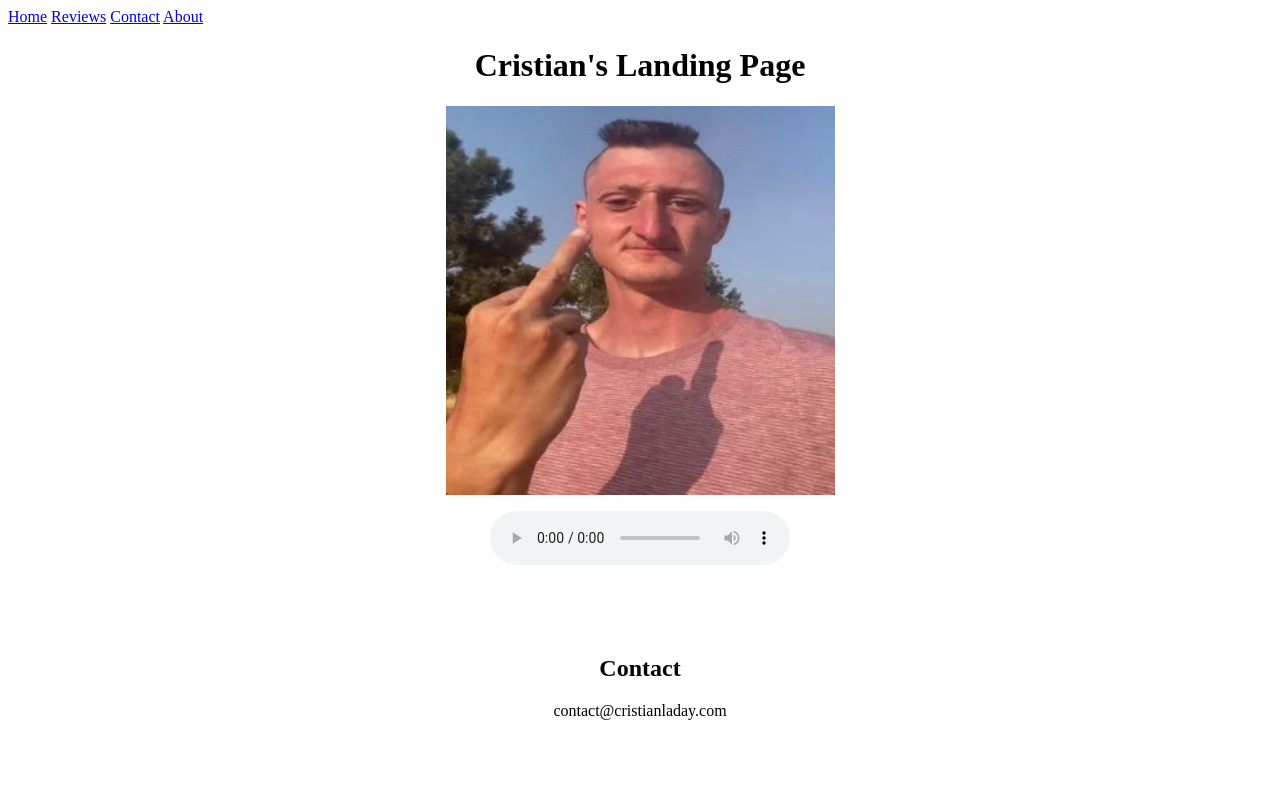
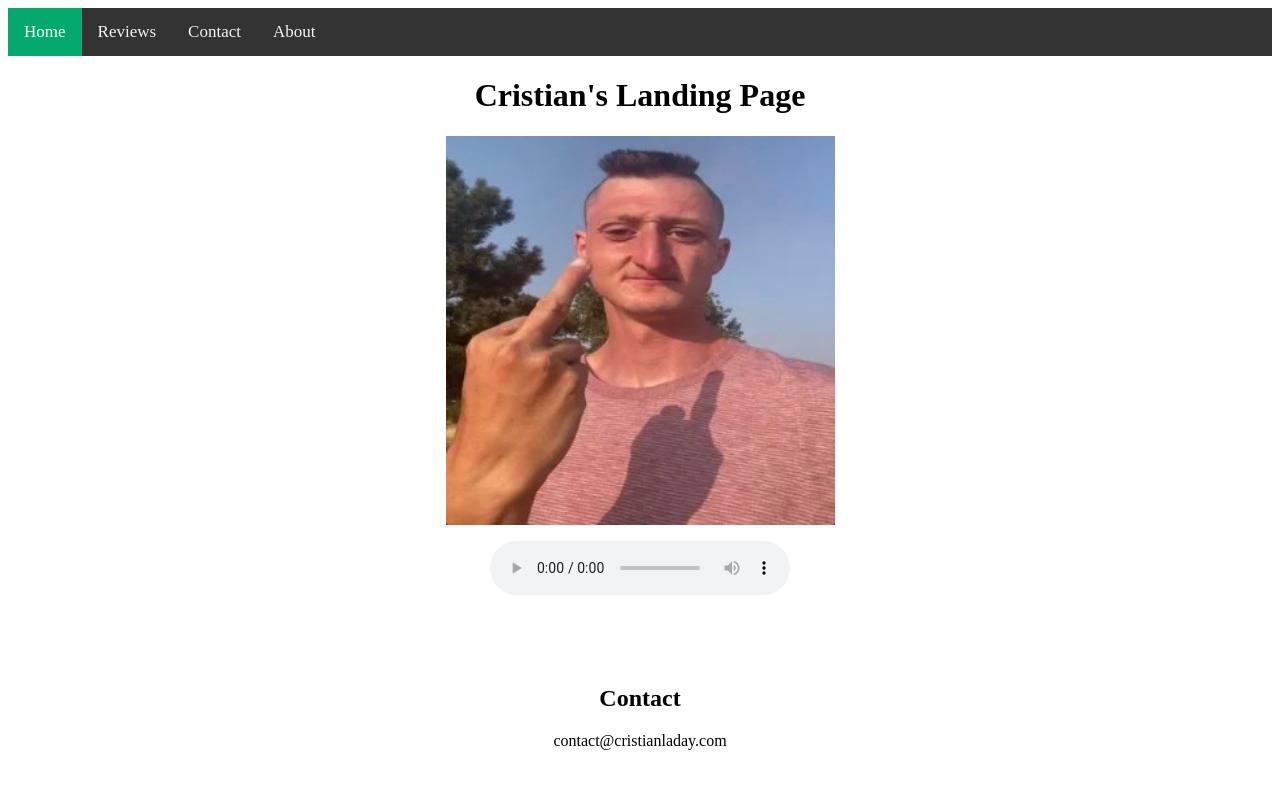
Before and after one commit to cristianwaday/website, a plain HTML site: page index.html in a window 1280 px wide. Drawn offline with Linux system fonts and the light colour scheme.

Commit message:
Update index.html

```diff
--- a/index.html
+++ b/index.html
@@ -11,6 +11,31 @@
   <a href="#contact">Contact</a>
   <a href="#about">About</a>
 </div>
+<style>
+.topnav {
+  overflow: hidden;
+  background-color: #333;
+}
+
+.topnav a {
+  float: left;
+  color: #f2f2f2;
+  text-align: center;
+  padding: 14px 16px;
+  text-decoration: none;
+  font-size: 17px;
+}
+
+.topnav a:hover {
+  background-color: #ddd;
+  color: black;
+}
+
+.topnav a.active {
+  background-color: #04AA6D;
+  color: white;
+}
+</style>
 <body>
 	<center><h1>Cristian's Landing Page</h1>
 		<img src="daniel.jpg">
```
